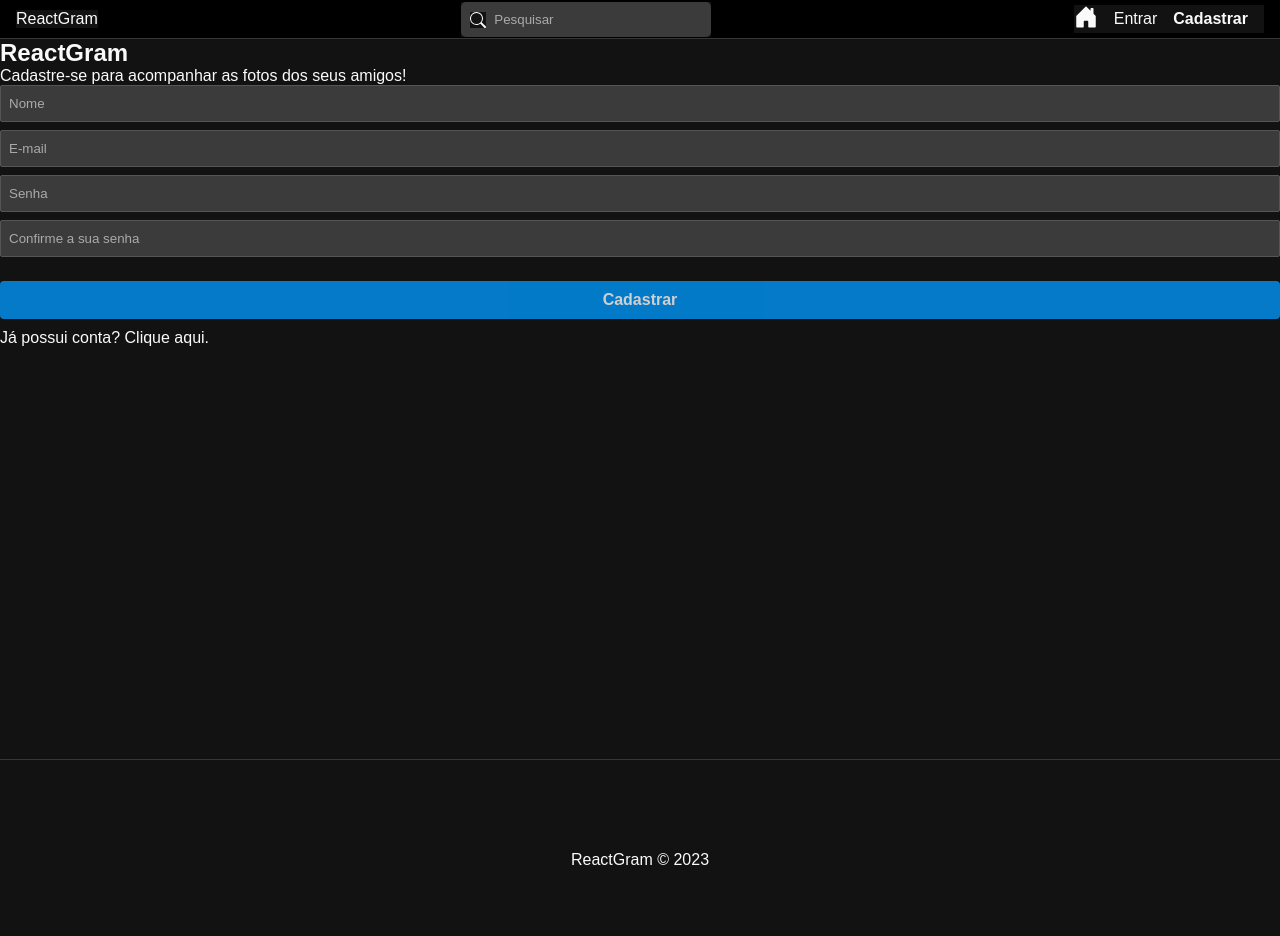
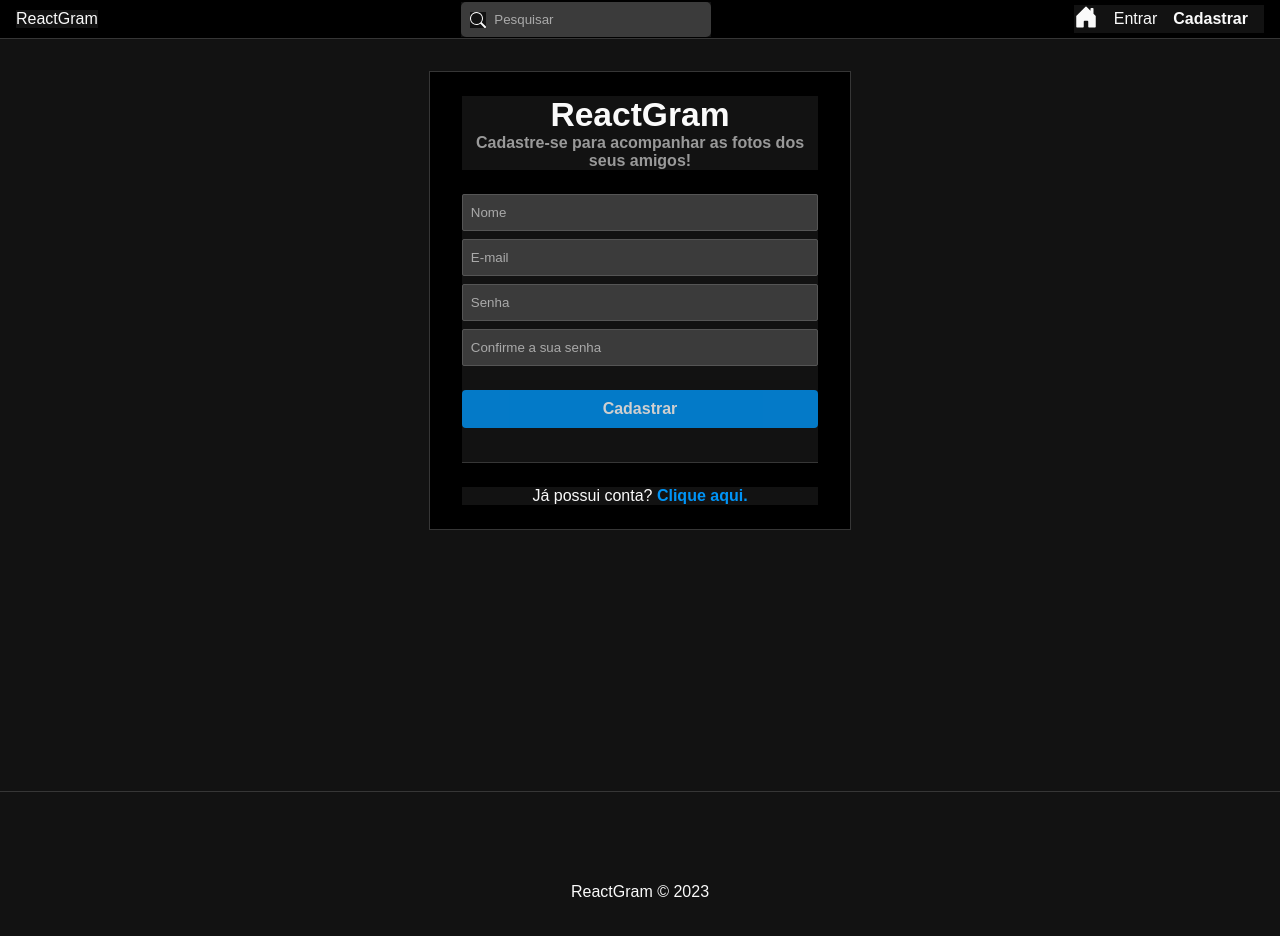
Before and after one commit to gabrieln96/ReactGram, a React (Create React App) app: page /register in a window 1280 px wide. Shown: the top 936 px of the page. Built offline with nearby package versions, Linux system fonts and the light colour scheme; a web font is replaced by a local one.

Commit message:
css do form de auth

```diff
--- a/src/pages/Auth/Auth.css
+++ b/src/pages/Auth/Auth.css
@@ -0,0 +1,34 @@
+#login, #register {
+    border: 1px solid #363636;
+    background-color: #000;
+    padding: 1.5em 2em;
+    max-width: 33%;
+    margin: 2em auto
+}
+
+#login h2, #register h2 {
+    text-align: center;
+    font-size: 2.1em;
+    margin-top: 0;
+}
+
+.subtitle {
+    font-weight: bold;
+    color: #999;
+    margin-bottom: 1.5em;
+}
+
+#login form, #register form {
+    padding-bottom: 1.5em;
+    margin-bottom: 1.5em;
+    border-bottom: 1px solid #363636;
+}
+
+#login p, #register p {
+    text-align: center;
+}
+
+#login p a, #register p a {
+    font-weight: bold;
+    color: #0094f6;
+}
--- a/src/pages/Auth/Register.js
+++ b/src/pages/Auth/Register.js
@@ -13,7 +13,7 @@
   }
 
   return (
-    <div>
+    <div id="register">
       <h2>ReactGram</h2>
       <p className="subtitle">Cadastre-se para acompanhar as fotos dos seus amigos!</p>
       <form onSubmit={handleSubmit}>
```
